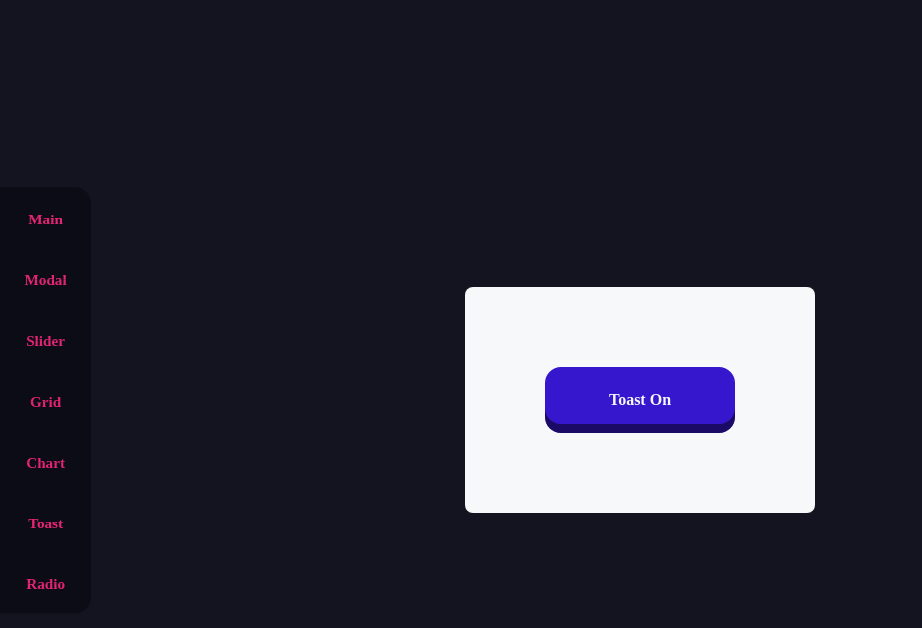
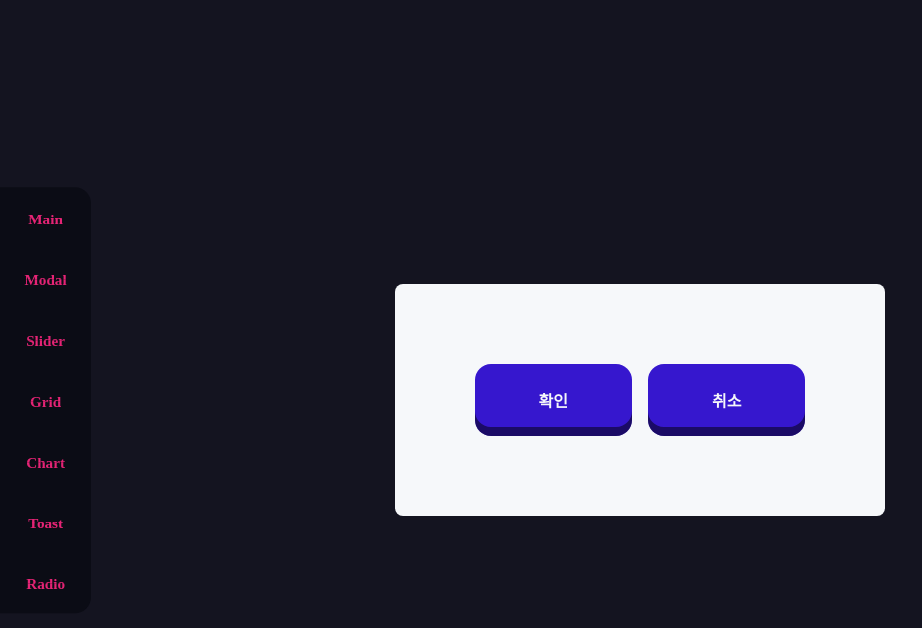
Before and after one commit to kbc1235/uicomponent, a React (Create React App) app: page / in a window 1280 px wide. Both pictures are taken after a click on the button 45 px from the left and 521 px from the top of the page. Shown: the top 628 px of the page, without its empty margins (0-922 px from the left). Built offline with nearby package versions, Linux system fonts and the light colour scheme; a web font is replaced by a local one.

Commit message:
tosat pop 수정

```diff
--- a/src/components/Toast.jsx
+++ b/src/components/Toast.jsx
@@ -3,24 +3,33 @@ import styles from '../style/style.module.css'
 import ToastWrap from './ToastWrap';
 import ToastItem from './ToastItem';
 
+const msgList = {
+  complete : '성공하였습니다.',
+  cancel : '취소하였습니다.',
+}
 
 const Toast = () =>{
   const [toast, setToast] = useState(false);
-  const addToast = () => {
+  const [toastMsg, setToastMsg] = useState('');
+  const addToast = (type) => {
     setToast(true);
-    setTimeout(()=>{
-      setToast(false)
-    },2000)
+    setToastMsg(msgList[type]);
   }
-
+  useEffect(()=>{
+    if(toast){
+      setTimeout(()=> {
+        setToast(false);
+        setToastMsg('');
+      },1000);
+    }
+  },[toast])
   return(
-    <div>
-      <button type="button" className={styles.open} onClick={addToast}>Toast On</button>
+    <div className={styles.toast}>
+      <button type="button" className={styles.open} onClick={()=> addToast('complete')}>확인</button>
+      <button type="button" className={styles.open} onClick={()=> addToast('cancel')}>취소</button>
       <ToastWrap>
        {
-        toast ?
-        <ToastItem />
-        : null
+        toast && <ToastItem msg={toastMsg} />
        }
       </ToastWrap>
     </div>
--- a/src/components/ToastItem.jsx
+++ b/src/components/ToastItem.jsx
@@ -1,8 +1,8 @@
 import styles from '../style/style.module.css'
-const ToastItem = () => {
+const ToastItem = ({msg = '메시지 없음'}) => {
   return(
     <div className={styles.toastitem}>
-      Toast 팝업 등장!
+      {msg}
     </div>
   )
 }
--- a/src/style/style.module.css
+++ b/src/style/style.module.css
@@ -309,12 +309,18 @@
 
 
 /* toast */
+.toast{
+    display: flex;
+    gap: 1em;
+
+}
 .toastWrap{
     width:15em;
     position:fixed;
     bottom: 0;
     right: 1em;
 }
+
 
 .toastitem{
     display: flex;
```
